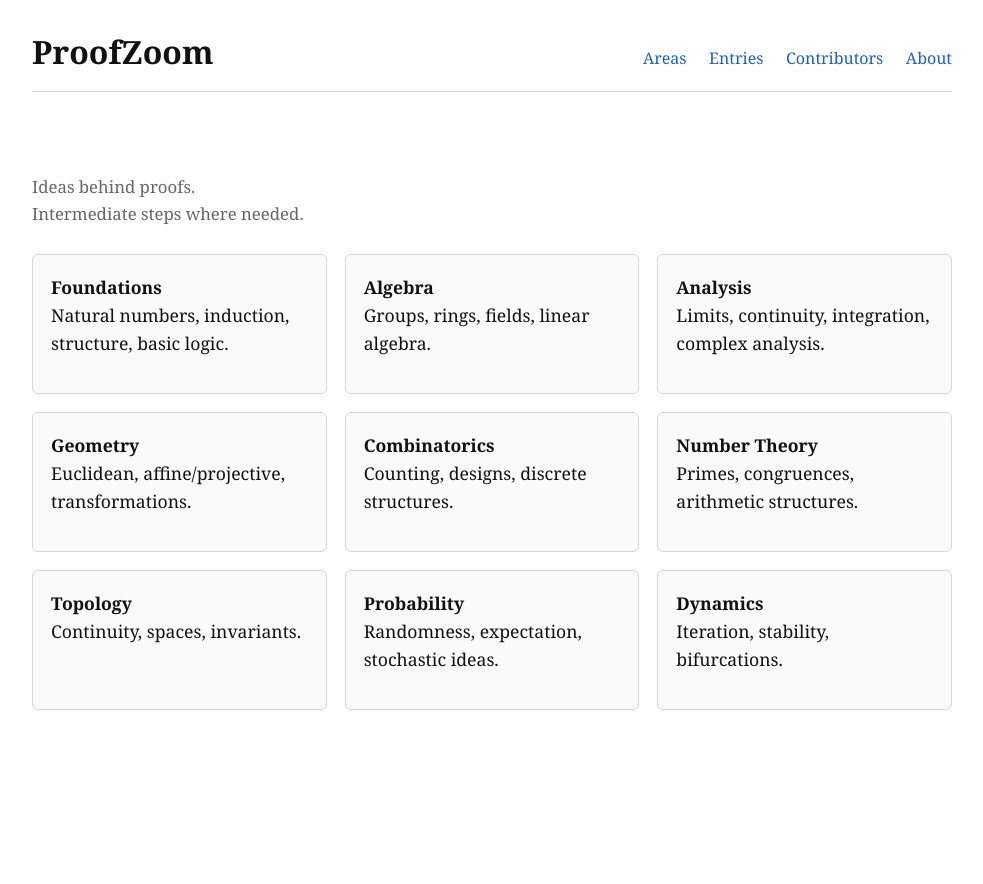
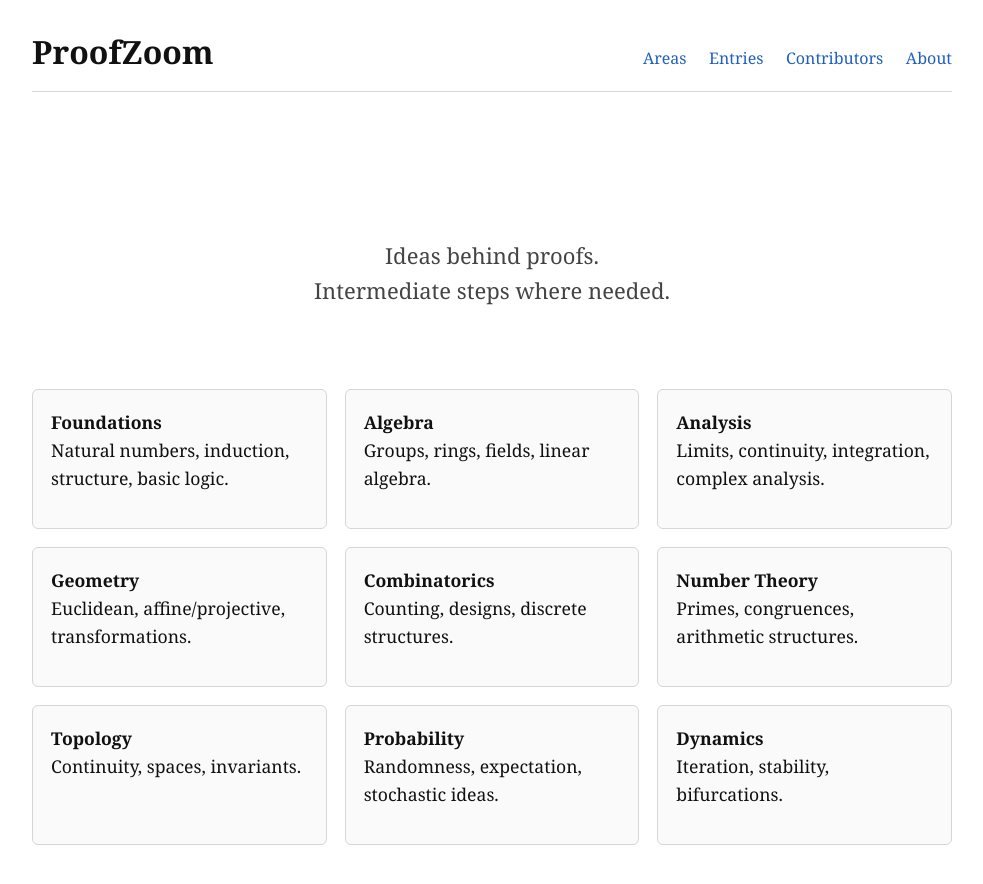
Before and after one commit to Dinside01/proofzoom, a Jekyll site: the page built from index.html, in a window 1280 px wide. Shown: the top 884 px of the page, without its empty margins (148-1131 px from the left). Built offline with Jekyll 4.4.1, drawn with Linux system fonts in a browser that asks for light colours.

Commit message:
Center homepage slogan and improve spacing

```diff
--- a/assets/css/site.css
+++ b/assets/css/site.css
@@ -72,10 +72,12 @@ main,
    ========================= */
 
 .site-slogan {
-  margin-top: 6px;
-  margin-bottom: 26px;
-  font-size: 1.05rem;
-  color: var(--pz-muted);
+  font-size: 22px;
+  text-align: center;
+  max-width: 720px;
+  margin: 90px auto 80px auto;
+  line-height: 1.6;
+  color: #444;
 }
 
 .areas-grid {
```
